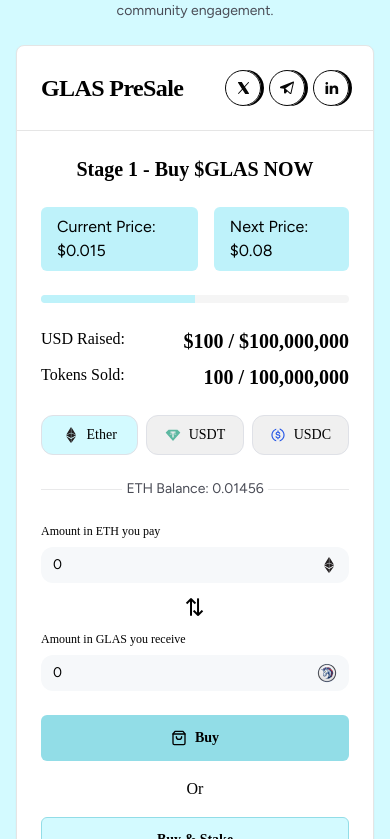
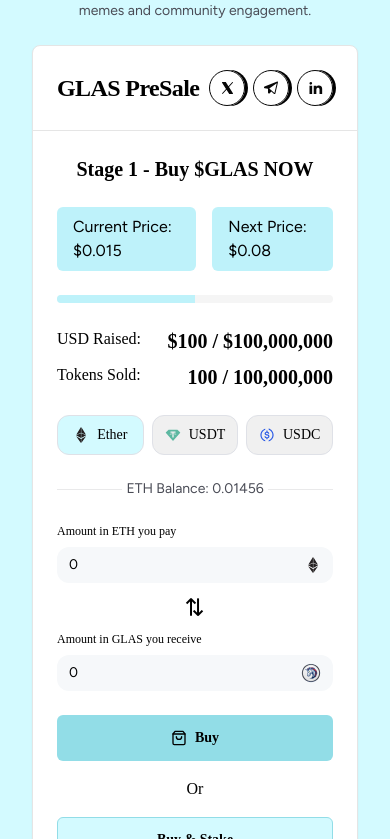
Before and after one commit to tarifalhasan/Glow-Acne-Free-Skin, a React (Vite) app: page / in a window 390 px wide. Shown: the part 659-1498 px from the top of the page. Built offline with nearby package versions, Linux system fonts and the light colour scheme; a web font is replaced by a local one.

Commit message:
update hero

```diff
--- a/src/components/pages/home/Hero.tsx
+++ b/src/components/pages/home/Hero.tsx
@@ -27,27 +27,27 @@
         className="hidden lg:block absolute inset-0 w-full"
         alt="hero section"
       />
-      <div className="relative w-full h-full pt-16 pb-[8rem]">
+      <div className="relative container w-full h-full pt-16 pb-[8rem]">
         <TokenPresale />
 
         <img
           src="/img/hero/hero.gif"
           alt="hero"
-          className="absolute lg:max-w-[160px] xl:max-w-[360px] z-50 hidden lg:block"
+          className="absolute lg:max-w-[160px] xl:max-w-[260px] 2xl:max-w-[450px] left-[5%] 2xl:left-[-15rem] z-50 hidden lg:block"
           style={{
             bottom: `calc(36rem - ${Math.min(scrollY * 0.5, 240)}px)`,
-            left: "5%",
+
             transform: `translateY(${Math.min(scrollY * 0.5, 240)}px)`,
           }}
         />
 
         <img
           src="/img/hero/hero-product.webp"
-          className="absolute lg:max-w-[200px] xl:max-w-[300px] 2xl:max-w-[450px] z-50 hidden lg:block"
+          className="absolute lg:max-w-[200px] right-[5%] 2xl:right-[-15rem] xl:max-w-[300px] 2xl:max-w-[550px] z-50 hidden lg:block"
           alt="hero"
           style={{
             bottom: `calc(36rem - ${Math.min(scrollY * 0.5, 240)}px)`,
-            right: "5%",
+
             transform: `translateY(${Math.min(scrollY * 0.5, 240)}px)`,
           }}
         />
```
